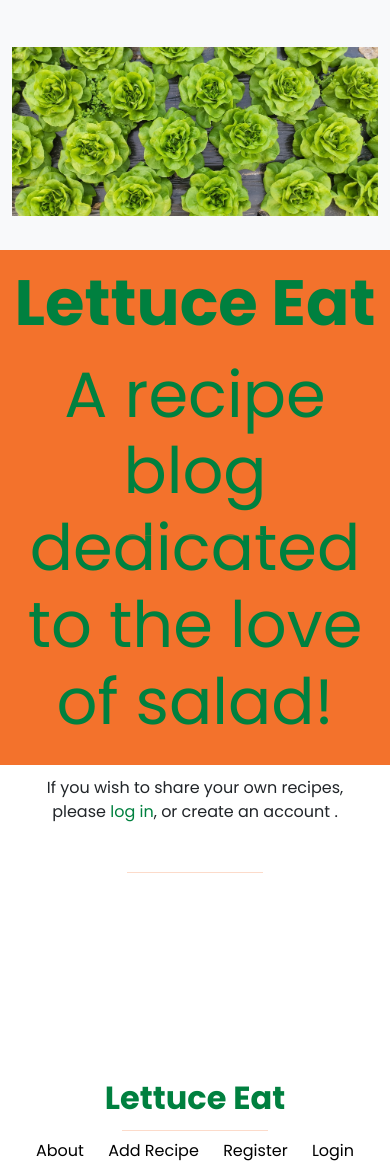
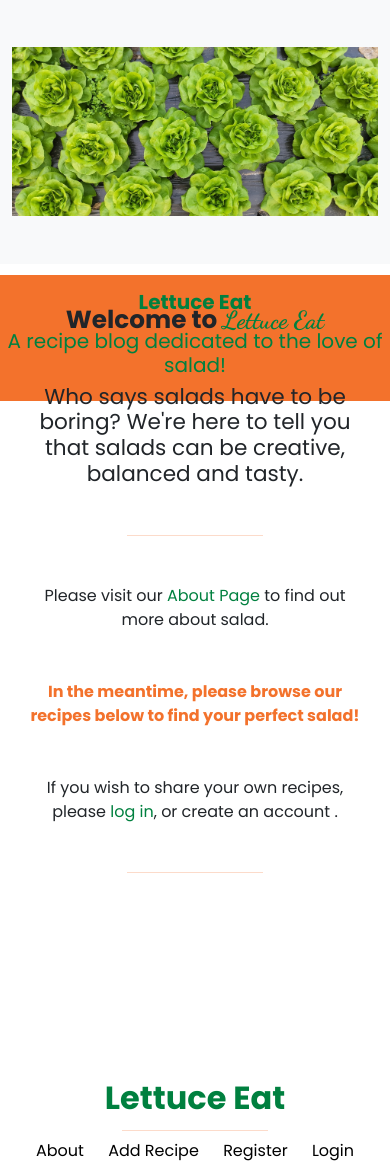
Before and after one commit to Kat632/PP4-LettuceEat, a Django app: page / in a window 390 px wide; the page is wider, and only the part inside the window is pictured. Shown: the part 178-1348 px from the top of that part. Run offline with Django 3.2, Linux system fonts and the light colour scheme; data that the repository does not hold is empty; some libraries are stand-ins or nearby versions.

Commit message:
styling and media queries

```diff
--- a/static/css/style.css
+++ b/static/css/style.css
@@ -45,9 +45,13 @@ p {
   background-color: #F3722C;
 }
 
+.text-center {
+  position: relative;
+}
+
 .lettuce-text {
   color: #00803f;
-  font-size: 4rem;
+  font-size: 3rem;
   margin-top: 15px;
   margin-bottom: 25px;
 }
@@ -282,3 +286,22 @@ CREATE AND EDIT
   background-color: #fcdb5e;
   padding: 15px;
 }
+
+/*
+MEDIA QUERIES
+*/
+@media screen and (max-width: 1080px) {
+  .lettuce-text {
+    font-size: 2rem;
+  }
+}
+
+@media screen and (max-width: 568px) {
+  .caption {
+    top: 48%;
+  }
+
+  .lettuce-text {
+    font-size: 1.25rem;
+  }
+}
--- a/templates/base.html
+++ b/templates/base.html
@@ -52,32 +52,32 @@
           </button>
 
         <div class="collapse navbar-collapse" id="navbarTogglerDemo02">
-          <ul class="navbar-nav mr-auto mt-2 mt-lg-0">
+          <ul class="navbar-nav navbar-nav flex-row ml-md-auto d-md-flex">
             {% load active_link_tags %}
             <li class="nav-item active">
-              <a class="nav-link {% block active_home %}{% endblock %}" {% block aria_home %}{% endblock %}
+              <a class="nav-link p-2{% block active_home %}{% endblock %}" {% block aria_home %}{% endblock %}
               href="{% url 'home' %}">Home</a>
             </li>
             <li class="nav-item">
-              <a class="nav-link {% block active_about %}{% endblock %}" {% block aria_about %}{% endblock %}
+              <a class="nav-link p-2{% block active_about %}{% endblock %}" {% block aria_about %}{% endblock %}
               href="{% url 'about' %}">About</a>
             </li>
             <li class="nav-item">
-              <a class="nav-link {% block active_create %} {% endblock %}" {% block aria_create %}{% endblock %}
+              <a class="nav-link p-2{% block active_create %} {% endblock %}" {% block aria_create %}{% endblock %}
               href="{% url 'create_recipe' %}">Add Recipe</a>
             </li>
             {% if user.is_authenticated %}
             <li class="nav-item active">
-              <a class="nav-link {% block active_logout %} {% endblock %}" {% block aria_logout %}{% endblock %}
+              <a class="nav-link p-2{% block active_logout %} {% endblock %}" {% block aria_logout %}{% endblock %}
               href="{% url 'account_logout' %}">Logout</a>
             </li>
             {% else %}
             <li class="nav-item">
-              <a class="nav-link {% block active_signup %} {% endblock %}" {% block aria_signup %}{% endblock %}
+              <a class="nav-link p-2{% block active_signup %} {% endblock %}" {% block aria_signup %}{% endblock %}
               href="{% url 'account_signup' %}">Register</a>
             </li>
             <li class="nav-item">
-              <a class="nav-link {% block active_login %} {% endblock %}" {% block aria_login %}{% endblock %}
+              <a class="nav-link p-2{% block active_login %} {% endblock %}" {% block aria_login %}{% endblock %}
               href="{% url 'account_login' %}">Login</a>
             </li>
             {% endif %}
--- a/templates/index.html
+++ b/templates/index.html
@@ -24,12 +24,12 @@ aria-current="page" id="active-green"
 {% block header %}
 <header class="bg-light py-5">
     <div class="container-fluid">
-        <div class="row gx-5 justify-content-center">
+        <div class="row gx-5 d-flex justify-content-center">
             {% load static %}
             <img class="img-fluid header-image" src="{% static 'site_images/toinane-OpLaMhfqTwQ-unsplash.jpg' %}"
                 alt="lettuce background image">
             <div class="col-lg-6">
-                <div class="my-5 caption">
+                <div class="my-5 caption d-flex justify-content-center">
                     <div class="text-center">
                         <h1 class="display-5 fw-bolder mb-2 lettuce-text">Lettuce Eat</h1>
                         <h2 class="lead mb-4 lettuce-text">A recipe blog dedicated to the love of salad!</h2>
```
